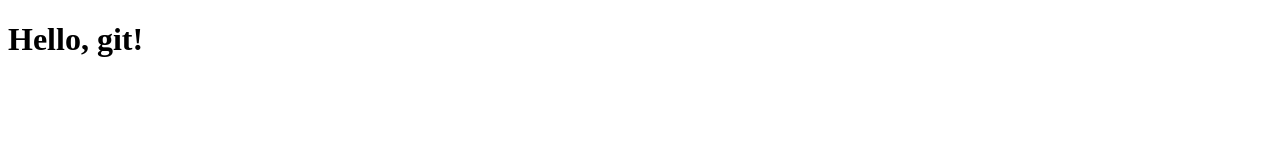
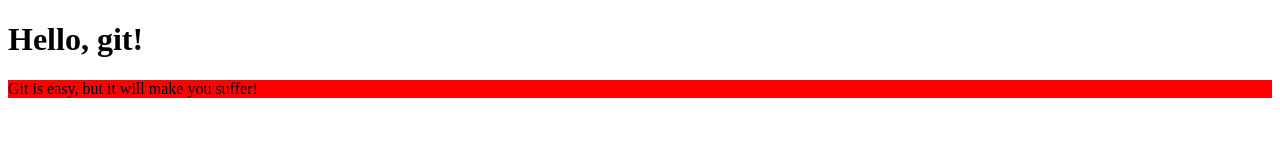
Before and after one commit to Valery2400/example, a plain HTML site: page index.html in a window 1280 px wide. Drawn offline with Linux system fonts and the light colour scheme.

Commit message:
add style

```diff
--- /dev/null
+++ b/css/style.css
@@ -0,0 +1,3 @@
+p {
+    background-color: red;
+}
--- a/index.html
+++ b/index.html
@@ -1,11 +1,14 @@
 <!DOCTYPE html>
 <html lang="en">
 <head>
+  <link rel="stylesheet" href="/css/style.css">
   <meta charset="UTF-8">
   <meta name="viewport" content="width=device-width, initial-scale=1.0">
   <title>Document</title>
 </head>
 <body>
   <h1>Hello, git!</h1>
+  <p>Git is easy, but it will make you suffer!</p>
+
 </body>
 </html>
```
